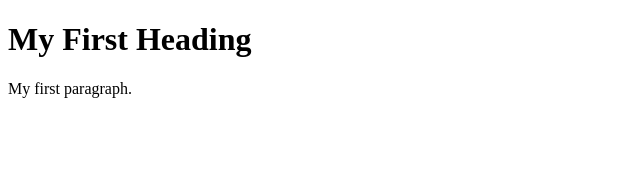
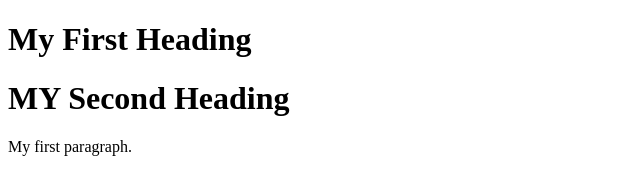
Before and after one commit to sonineeraj6/git-one, a plain HTML site: page index.html in a window 1280 px wide. Shown: the whole page, without its empty margins (0-640 px from the left). Drawn offline with Linux system fonts and the light colour scheme.

Commit message:
added heading in index.html

```diff
--- a/index.html
+++ b/index.html
@@ -4,6 +4,7 @@
 
 <h1>My First Heading</h1>
 
+<h1>MY Second Heading</h1>
 <p>My first paragraph.</p>
 
 </body>
```
